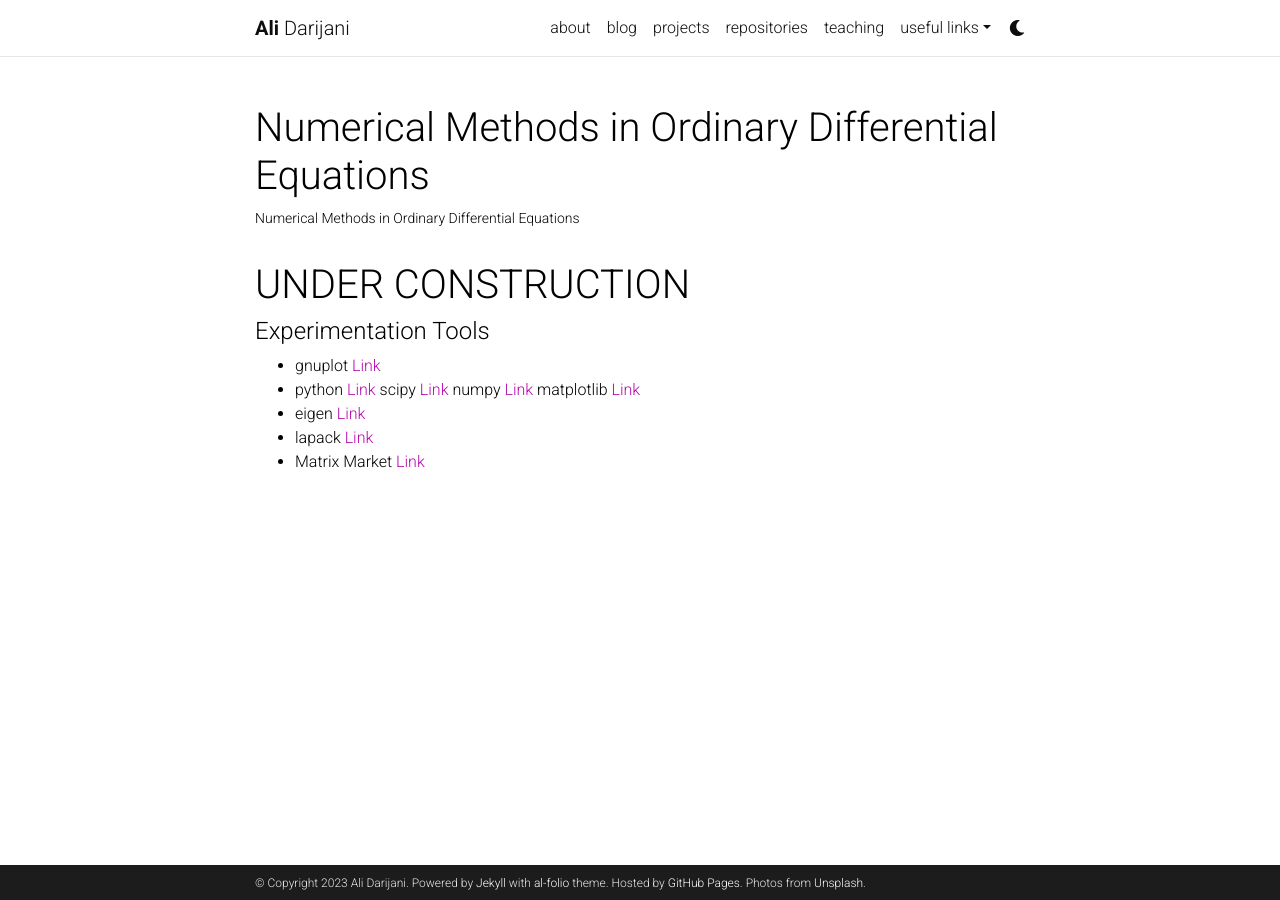
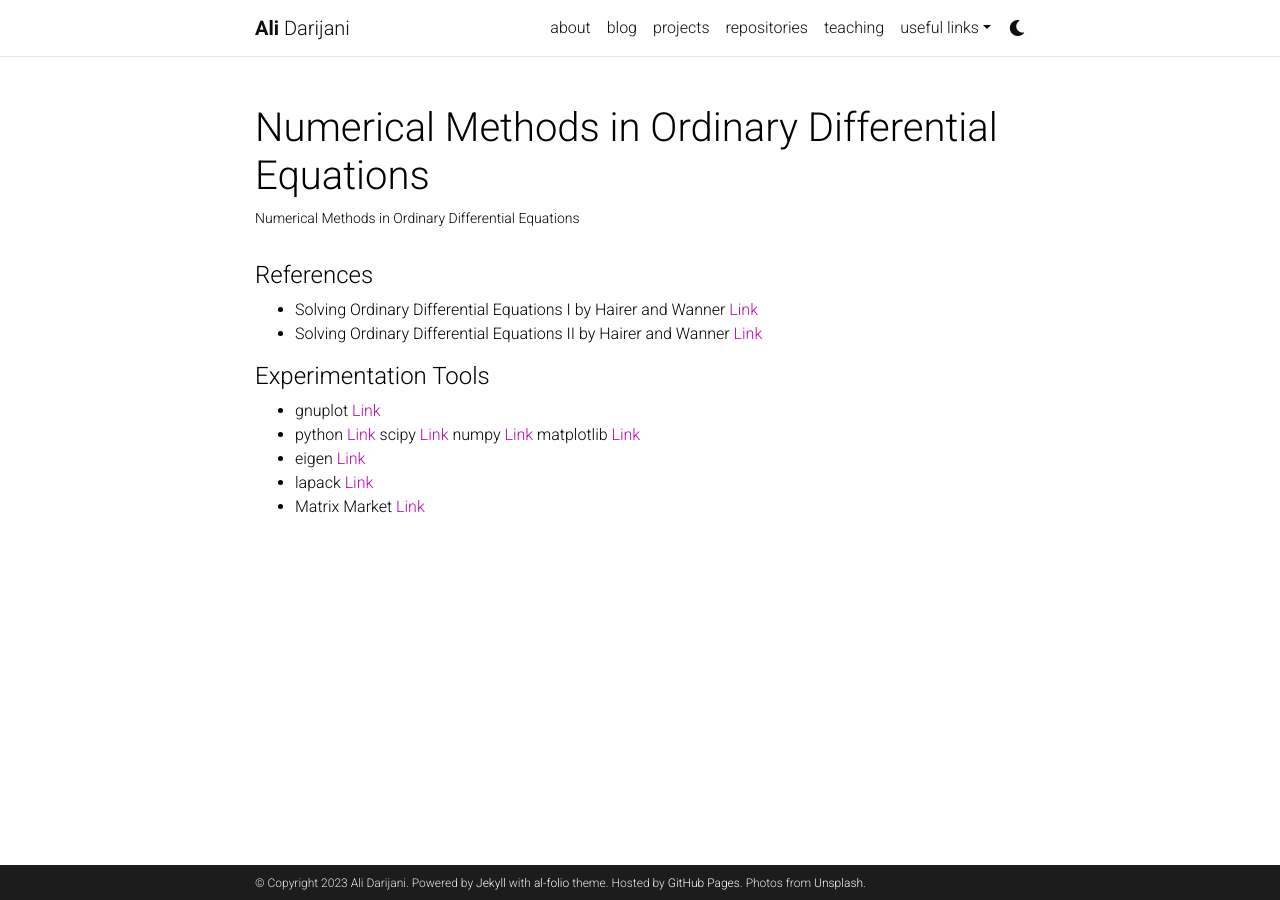
Before and after one commit to adarijani/adarijani.github.io_archived, a Jekyll site: the page built from _projects/numerical_ode.md, in a window 1280 px wide. Built offline with Jekyll 4.4.1, drawn with Linux system fonts in a browser that asks for light colours; comment, search, counter and statistics services are not loaded; a style sheet for code colours, icons or effects is not loaded.

Commit message:
Update numerical_ode.md

```diff
--- a/_projects/numerical_ode.md
+++ b/_projects/numerical_ode.md
@@ -6,7 +6,11 @@ img: assets/img/svg/numerical_ode.svg
 importance: 12
 category: teaching
 ---
-# UNDER CONSTRUCTION
+
+#### References
+
+- Solving Ordinary Differential Equations I  by Hairer and Wanner [Link](https://link.springer.com/book/10.1007/978-3-540-78862-1)
+- Solving Ordinary Differential Equations II by Hairer and Wanner [Link](https://link.springer.com/book/10.1007/978-3-642-05221-7)
 
 
 #### Experimentation Tools
```
